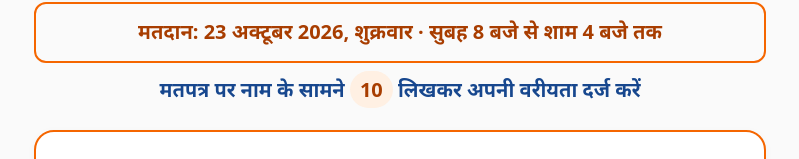
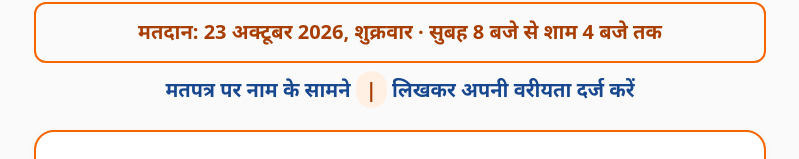
Before and after one commit to rahulguptamlc-png/Rahul-Gupta-MLC, a plain HTML site: page index.html in a window 1280 px wide. Shown: the part 373-532 px from the top of the page, without its empty margins (240-1039 px from the left). Drawn offline with Linux system fonts and the light colour scheme.

Commit message:
Update index.html

```diff
--- a/index.html
+++ b/index.html
@@ -5,7 +5,7 @@
 </style></head><body>
 <img class="banner" src="campaign-poster.jpg" alt="राहुल गुप्ता — निर्दलीय प्रत्याशी, आगरा खंड स्नातक निर्वाचन क्षेत्र">
 <div class="notice">मतदान: 23 अक्टूबर 2026, शुक्रवार · सुबह 8 बजे से शाम 4 बजे तक</div>
-<div class="instructions">मतपत्र पर नाम के सामने <span class="pill">10</span> लिखकर अपनी वरीयता दर्ज करें</div>
+<div class="instructions">मतपत्र पर नाम के सामने <span class="pill">|</span> लिखकर अपनी वरीयता दर्ज करें</div>
 <section class="card"><h2 class="title">मतपत्र का नमूना</h2><table class="ballot"><thead><tr><th>क्रम</th><th>प्रत्याशी का नाम</th><th>चुनाव</th><th>वरीयता</th></tr></thead><tbody><tr><td class="priority">10.</td><td><div class="candidate">राहुल गुप्ता</div><small>निर्दलीय प्रत्याशी</small></td><td>निर्दलीय</td><td>□</td></tr><tr><td colspan="4" style="text-align:left">मतपत्र पर वास्तविक क्रम और निर्देश आधिकारिक मतपत्र से अवश्य मिलाएँ।</td></tr></tbody></table></section>
 <section class="card"><h2 class="title">अपना नाम खोजें / Find your vote</h2><label for="district">जिला / District</label><select id="district"><option value="Aligarh">Aligarh / अलीगढ़</option><option value="Hathras">Hathras / हाथरस (सूची जोड़ना बाकी)</option></select><label for="name">मतदाता का नाम / Voter name</label><input id="name" placeholder="पूरा या आंशिक नाम लिखें"><label for="relative">पिता / पति का नाम (वैकल्पिक)</label><input id="relative" placeholder="पिता या पति का नाम"><label for="birth">जन्म वर्ष (वैकल्पिक)</label><input id="birth" inputmode="numeric" placeholder="जैसे 1985"><button onclick="searchVoters()">खोजें / Search</button><div id="status" class="muted" aria-live="polite"></div><div id="results"></div></section>
 <section class="card"><h3>मतदाता विवरण / Voter information</h3><p class="muted">खोज परिणाम में उपलब्ध PDF पेज का लिंक मिलेगा। पूरा पता, भाग संख्या, क्रम संख्या और मतदान केंद्र मूल सूची से सत्यापित करें।</p><div class="actions"><a href="Final_9_Graduate_104_ALL.pdf" target="_blank" rel="noopener"><button class="secondary" type="button">मूल PDF खोलें</button></a><button type="button" onclick="window.print()">प्रिंट / Print</button></div></section>
```
